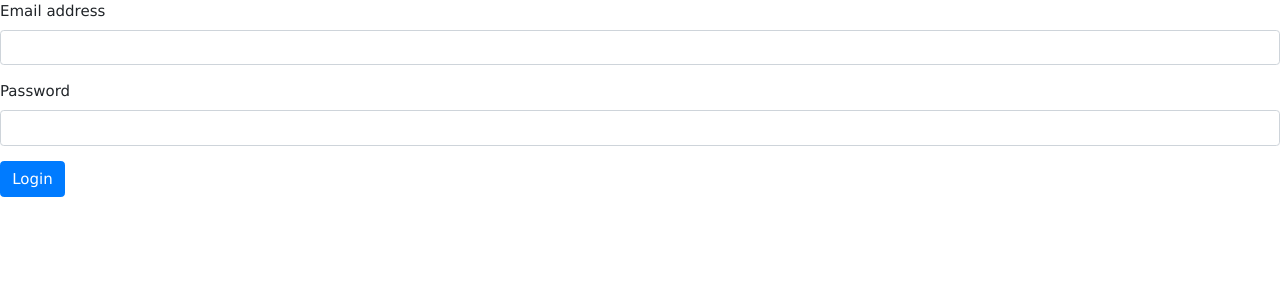
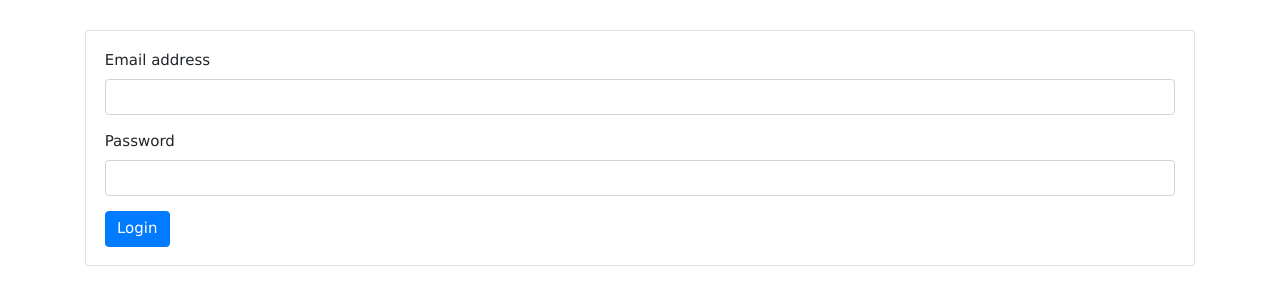
Before and after one commit to KaiXavier/ProjectBFH, a Flask app: page /login in a window 1280 px wide. Shown: the part 53-358 px from the top of the page. Run offline with Flask 2, Linux system fonts and the light colour scheme; some libraries are stand-ins or nearby versions.

Commit message:
update 2

```diff
--- a/main v2.1/app.py
+++ b/main v2.1/app.py
@@ -1,5 +1,6 @@
 from flask import Flask, render_template, request, redirect
 from flask_sqlalchemy import SQLAlchemy
+from datetime import date, time
 
 app = Flask(__name__)
 
--- a/main v2.1/templates/base.html
+++ b/main v2.1/templates/base.html
@@ -12,6 +12,9 @@
     <title>{% block title %}{% endblock title %}</title>
 </head>
 <body>
+
+  <!-- <img src="logo.png" class="img-thumbnail" alt="Cinque Terre" width="304" height="236">  -->
+
     <nav class="navbar navbar-expand-lg navbar navbar-dark bg-dark">
         <div class="container-fluid">
           <a class="navbar-brand" href="#">AISAT</a>
--- a/main v2.1/templates/login.html
+++ b/main v2.1/templates/login.html
@@ -1,6 +1,10 @@
 {% extends 'base.html' %}
 {% block title %} login page{% endblock title %}
 {% block body %}
+
+<div class="container pt-3">
+<div class="card my-3 ">
+  <div class="card-body">
     <form>
       <div class="mb-3">
         <label for="exampleInputEmail1" class="form-label">Email address</label>
@@ -12,4 +16,7 @@
       </div>
       <button type="submit" class="btn btn-primary">Login</button>
     </form>
+  </div>
+</div>
+</div>
 {% endblock body %}
```
Also changed, not shown: main v2.1/static/logo.png (added), main v2.1/static/unknown.png (added). Lines whose indentation alone changed are shown as unchanged.
